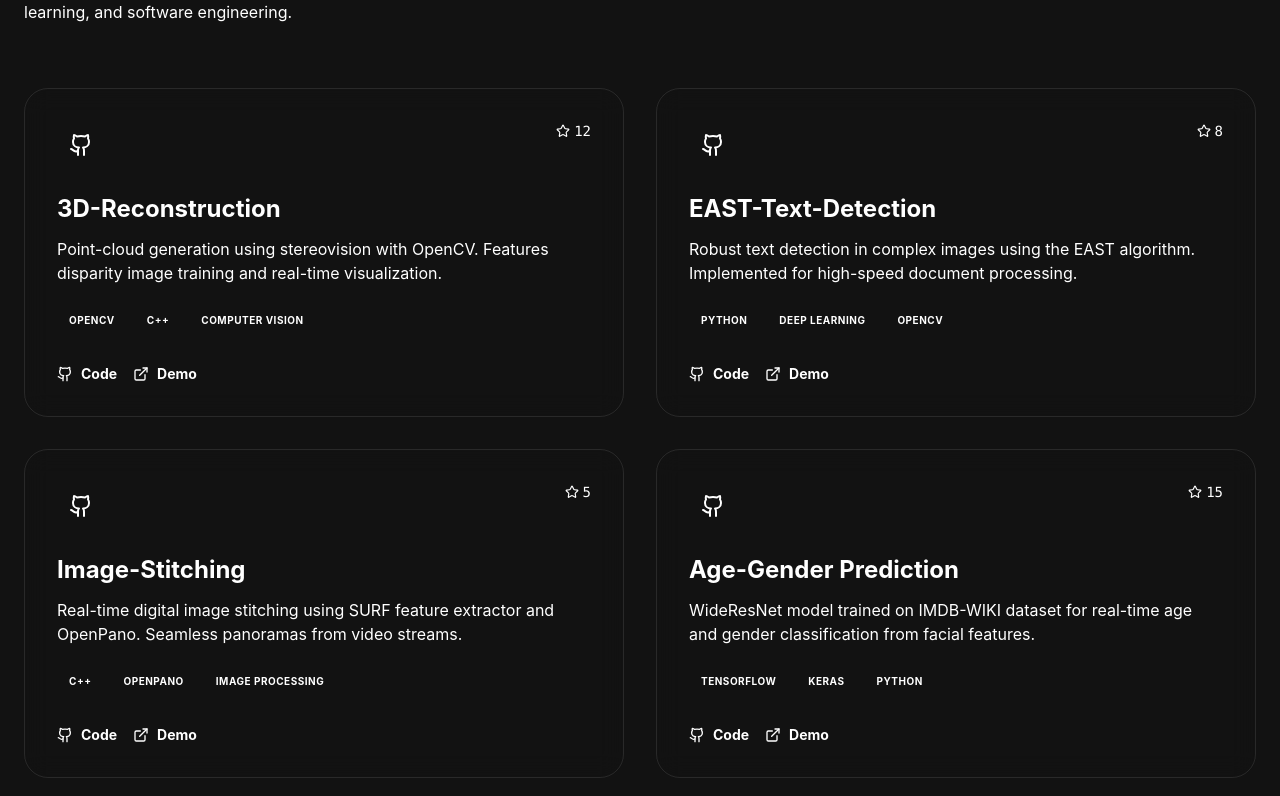
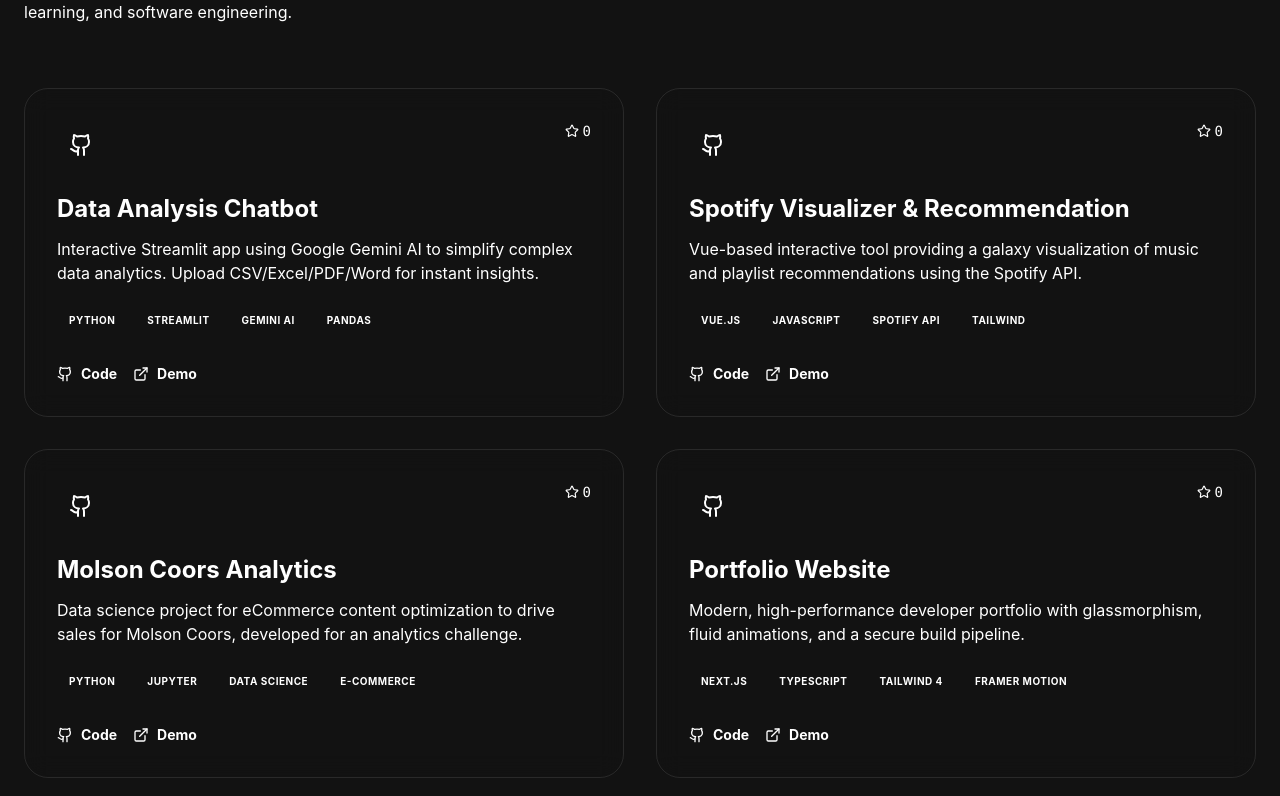
Before and after one commit to ritvikv03/new_portfolio, a Next.js app: page / in a window 1280 px wide. Shown: the part 984-1780 px from the top of the page. Built offline with nearby package versions, Linux system fonts and the light colour scheme.

Commit message:
feat: update social links and use real projects from ritvikv03 github

```diff
--- a/src/components/contact.tsx
+++ b/src/components/contact.tsx
@@ -24,7 +24,7 @@
 
                     <div className="flex flex-wrap justify-center gap-6">
                         <Link
-                            href="mailto:ritvik@example.com"
+                            href="mailto:ritvik.vasikarla@gmail.com"
                             className="flex items-center px-8 py-4 rounded-2xl bg-primary text-primary-foreground font-bold hover:scale-105 transition-all"
                         >
                             <Mail className="mr-2" size={20} /> Say Hello
--- a/src/components/footer.tsx
+++ b/src/components/footer.tsx
@@ -1,5 +1,5 @@
 import Link from "next/link";
-import { Github, Linkedin, Mail, Twitter } from "lucide-react";
+import { Github, Linkedin, Mail, Instagram } from "lucide-react";
 
 export function Footer() {
     return (
@@ -16,13 +16,13 @@
                         <Link href="https://github.com/ritvikv03" target="_blank" className="hover:text-primary">
                             <Github size={20} />
                         </Link>
-                        <Link href="#" className="hover:text-primary">
+                        <Link href="https://www.linkedin.com/in/ritvikvasikarla/" target="_blank" className="hover:text-primary">
                             <Linkedin size={20} />
                         </Link>
-                        <Link href="#" className="hover:text-primary">
-                            <Twitter size={20} />
+                        <Link href="https://www.instagram.com/ritvikvasikarla/" target="_blank" className="hover:text-primary">
+                            <Instagram size={20} />
                         </Link>
-                        <Link href="mailto:contact@example.com" className="hover:text-primary">
+                        <Link href="mailto:ritvik.vasikarla@gmail.com" className="hover:text-primary">
                             <Mail size={20} />
                         </Link>
                     </div>
--- a/src/components/projects.tsx
+++ b/src/components/projects.tsx
@@ -6,32 +6,32 @@
 
 const PROJECTS = [
     {
-        title: "3D-Reconstruction",
-        description: "Point-cloud generation using stereovision with OpenCV. Features disparity image training and real-time visualization.",
-        tech: ["OpenCV", "C++", "Computer Vision"],
-        github: "https://github.com/ritvikv03/3D-Reconstruction",
-        stars: 12
+        title: "Data Analysis Chatbot",
+        description: "Interactive Streamlit app using Google Gemini AI to simplify complex data analytics. Upload CSV/Excel/PDF/Word for instant insights.",
+        tech: ["Python", "Streamlit", "Gemini AI", "Pandas"],
+        github: "https://github.com/ritvikv03/Data_Analysis_Chatbot",
+        stars: 0
     },
     {
-        title: "EAST-Text-Detection",
-        description: "Robust text detection in complex images using the EAST algorithm. Implemented for high-speed document processing.",
-        tech: ["Python", "Deep Learning", "OpenCV"],
-        github: "https://github.com/ritvikv03/EAST-Text-Detection",
-        stars: 8
+        title: "Spotify Visualizer & Recommendation",
+        description: "Vue-based interactive tool providing a galaxy visualization of music and playlist recommendations using the Spotify API.",
+        tech: ["Vue.js", "JavaScript", "Spotify API", "Tailwind"],
+        github: "https://github.com/ritvikv03/Spotify-Visualizer-Recommendation",
+        stars: 0
     },
     {
-        title: "Image-Stitching",
-        description: "Real-time digital image stitching using SURF feature extractor and OpenPano. Seamless panoramas from video streams.",
-        tech: ["C++", "OpenPano", "Image Processing"],
-        github: "https://github.com/ritvikv03/Image-Stitching",
-        stars: 5
+        title: "Molson Coors Analytics",
+        description: "Data science project for eCommerce content optimization to drive sales for Molson Coors, developed for an analytics challenge.",
+        tech: ["Python", "Jupyter", "Data Science", "E-commerce"],
+        github: "https://github.com/ritvikv03/Molson_Coors_Analytics_Challenge",
+        stars: 0
     },
     {
-        title: "Age-Gender Prediction",
-        description: "WideResNet model trained on IMDB-WIKI dataset for real-time age and gender classification from facial features.",
-        tech: ["TensorFlow", "Keras", "Python"],
-        github: "https://github.com/ritvikv03/Age-Gender_Prediction",
-        stars: 15
+        title: "Portfolio Website",
+        description: "Modern, high-performance developer portfolio with glassmorphism, fluid animations, and a secure build pipeline.",
+        tech: ["Next.js", "TypeScript", "Tailwind 4", "Framer Motion"],
+        github: "https://github.com/ritvikv03/new_portfolio",
+        stars: 0
     }
 ];
 
```
